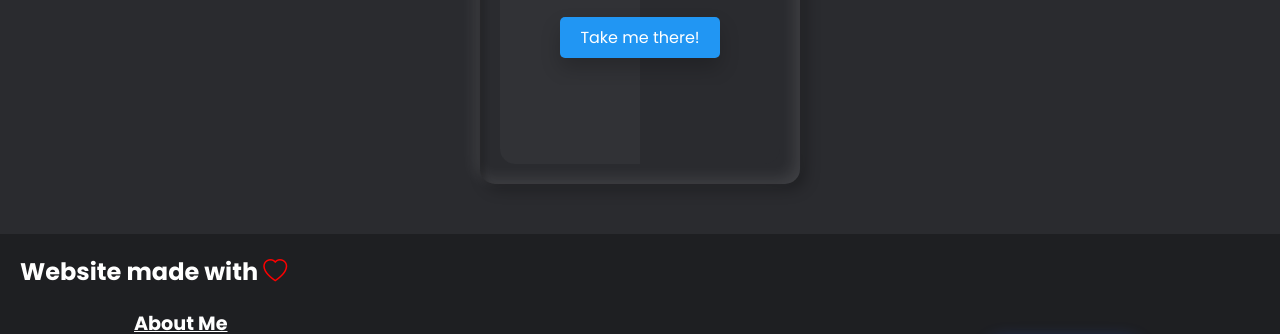
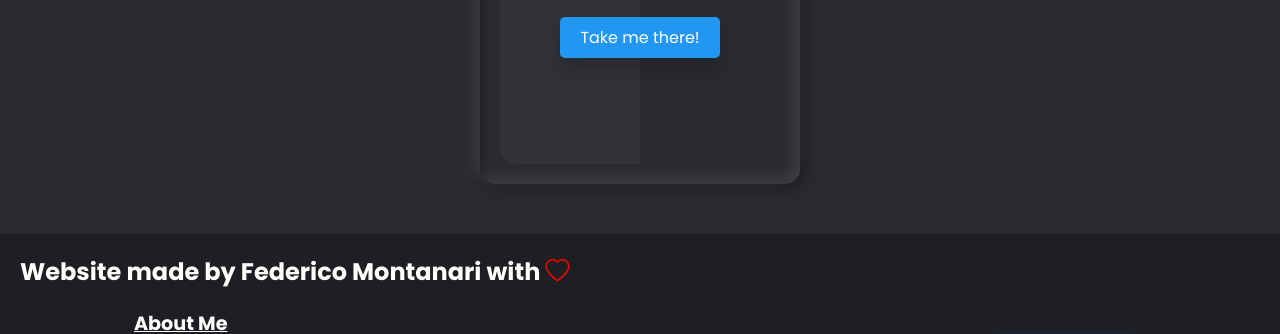
Before and after one commit to FedeMontanari/useless-tools-hub, a website built with Vite: page index.html in a window 1280 px wide. Shown: the part 890-1224 px from the top of the page. Built offline with nearby package versions, Linux system fonts and the light colour scheme.

Commit message:
Update index.html

```diff
--- a/index.html
+++ b/index.html
@@ -93,7 +93,7 @@
     </div>
     <!-- Site Footer -->
     <footer>
-      <h4>Website made with <i class="bi bi-heart"></i></h4>
+      <h4>Website made by Federico Montanari with <i class="bi bi-heart"></i></h4>
       <div id="footerContainer">
         <div id="about">
           <h5>About Me</h5>
```
